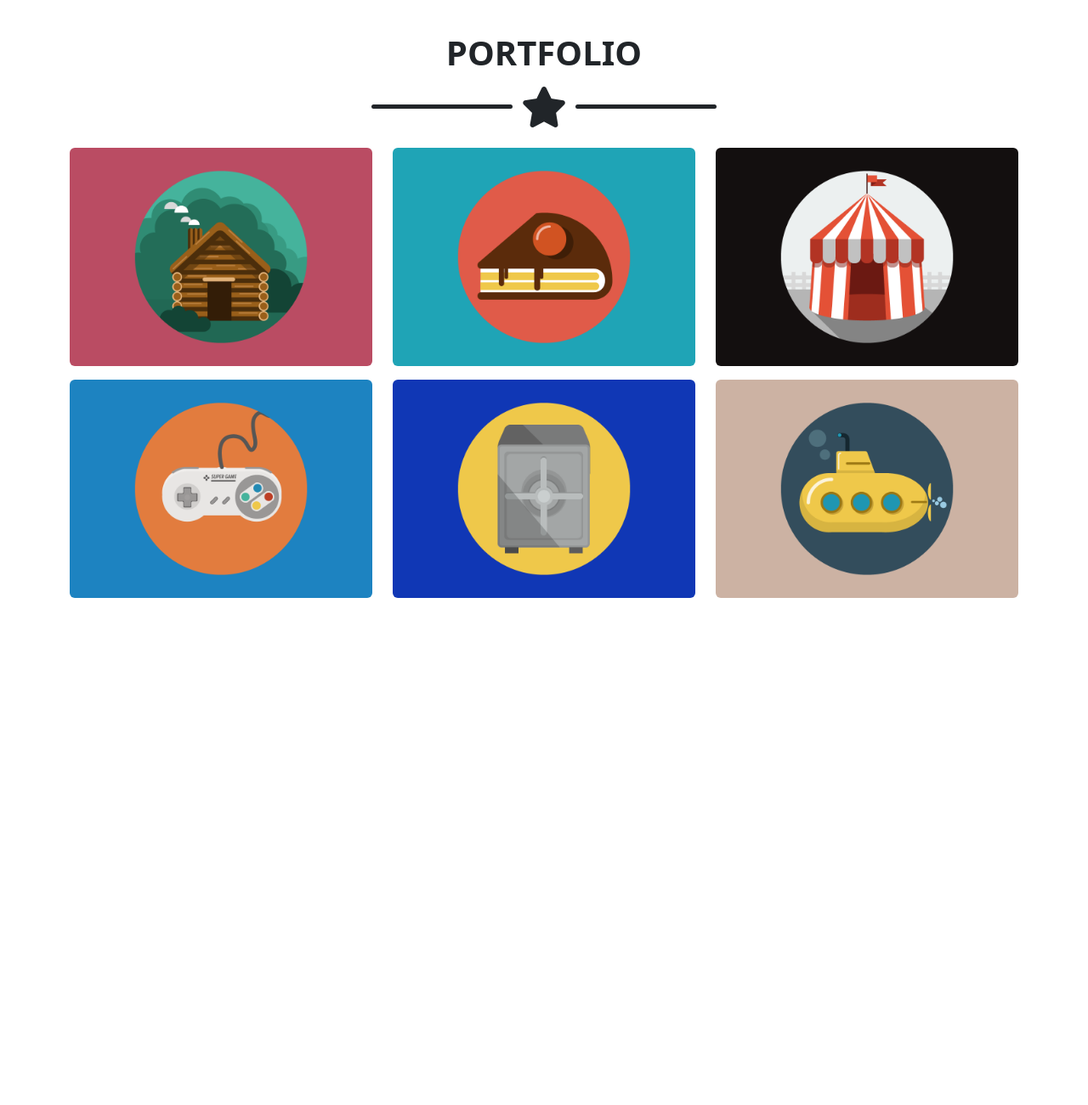
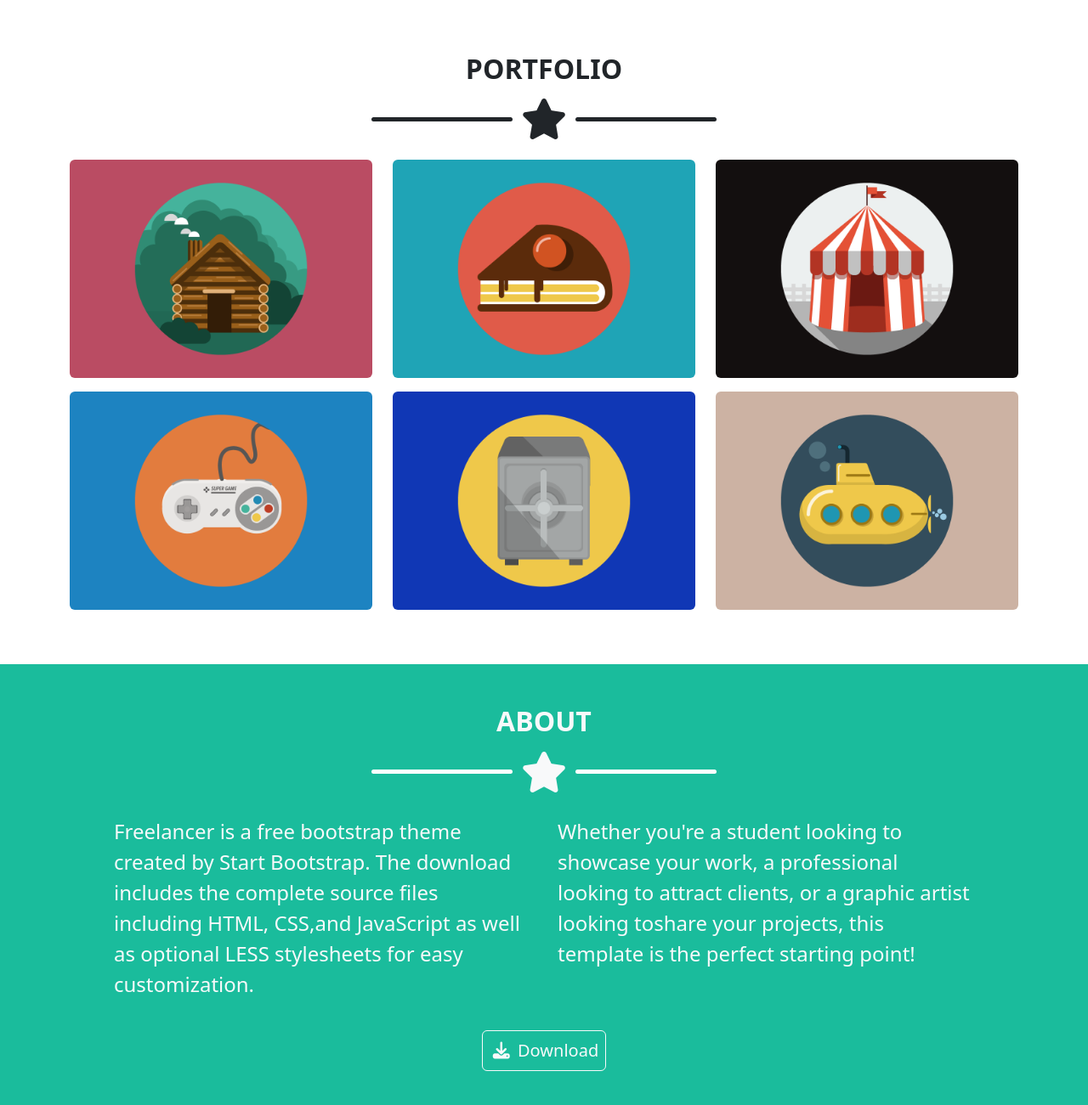
Before and after one commit to marcovittoriozacca/html-css-bootstrap-freelancer, a plain HTML site: page index.html in a window 1280 px wide. Shown: the part 692-1993 px from the top of the page at 85% size. Before the commit the page ends 1436 px from the top, so only its background shows below. Drawn offline with nearby package versions, Linux system fonts and the light colour scheme.

Commit message:
feat: about sec responsive

```diff
--- a/index.html
+++ b/index.html
@@ -83,14 +83,14 @@
         </section>
 
         <!-- portfolio section -->
-        <section id="portfolio" class="bg-row-white py-4">
+        <section id="portfolio" class="bg-row-white py-5">
 
             <div class="container-fluid container-lg">
 
                 <div class="py-4">
-                    <div class="row lex-column g-2">
+                    <div class="row flex-column g-2">
                         <div class="col-12">
-                            <h1 class="fw-bold text-uppercase text-center">portfolio</h1>
+                            <h2 class="fw-bold text-uppercase text-center">portfolio</h2>
                         </div>
 
                         <div class="col-12">
@@ -145,6 +145,60 @@
             </div>
         </section>
 
+        <!-- about section -->
+        <section id="about" class="bg-row-green text-light py-4">
+
+            <div class="container">
+                <div class="py-4">
+
+                    <div class="row flex-column g-2">
+
+                        <div class="col-12">
+                            <h2 class="fw-bold text-uppercase text-center">about</h2>
+                        </div>
+
+                        <div class="col-12">
+
+                            <div class="d-flex align-items-center justify-content-center">
+                                <div class="bar-star"></div>
+                                <i class="fas fa-star display-5"></i>
+                                <div class="bar-star"></div>
+                            </div>
+                        </div>
+                    </div>
+                </div>
+
+                <div class="px-5">
+                    <div class="row">
+                        <div class="col-12 col-md-6">
+                            <p class="p-1 fs-4">
+                                Freelancer is a free bootstrap theme created by Start Bootstrap. The download includes the complete source files including HTML, CSS,and JavaScript as well as optional LESS stylesheets for easy customization.
+                            </p>
+                        </div>
+
+                        <div class="col-12 col-md-6">
+                            <p class="p-1 fs-4">
+                            Whether you're a student looking to showcase your work, a professional looking to attract clients, or a graphic artist looking toshare your projects, this template is the perfect starting point!
+                            </p>
+                        </div>
+                    </div>
+                </div>
+
+                <div class="row">
+                    <div class="col d-flex justify-content-center align-items-center">
+                        <div class="border border-light rounded p-2 m-3 fs-5">
+                            <span class="mx-1">
+                                <i class="fas fa-download"></i>
+                            </span>
+                            Download
+                        </div>
+                    </div>
+                </div>
+
+            </div>
+
+        </section>
+
     </main>
 
     <!-- bootstrap JS link -->
```
Also changed, not shown: assets/css/style.css (line endings or trailing spaces).
